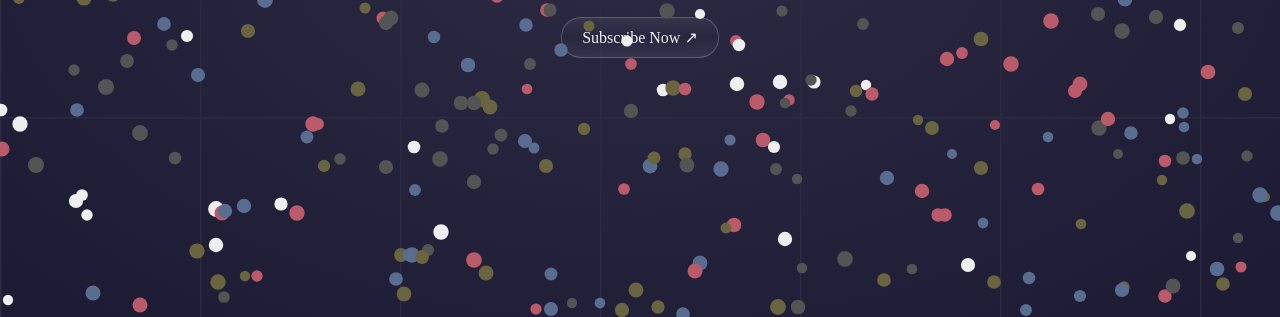
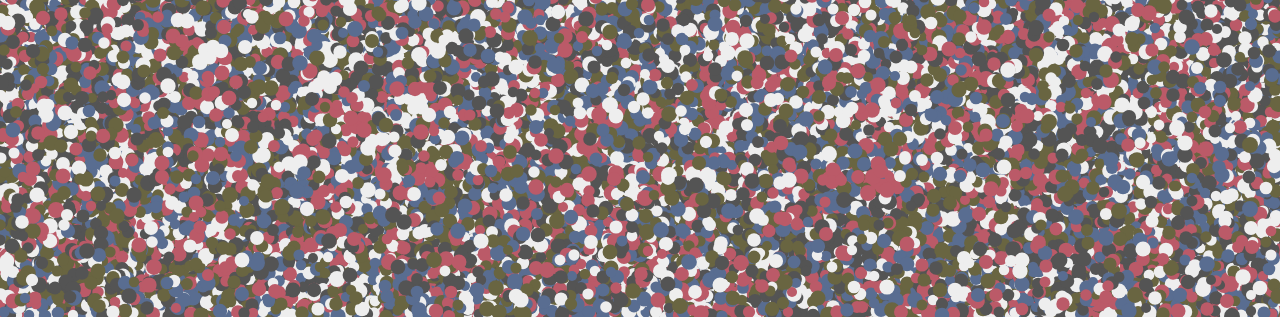
Before and after one commit to cumancoding-cell/Alex, a plain HTML site: page index.html in a window 1280 px wide. Shown: the part 483-800 px from the top of the page. Drawn offline with Linux system fonts and the light colour scheme.

Commit message:
Increase loop iterations for dot generation

```diff
--- a/index.html
+++ b/index.html
@@ -151,7 +151,7 @@ canvas.height = canvas.offsetHeight;
 const ctx = canvas.getContext('2d');
 let dots = [];
 const arrayColors = ['#eee', '#545454', '#596d91', '#bb5a68', '#696541'];
-for (let index = 0; index < 500; index++) {
+for (let index = 0; index < 500000; index++) {
     dots.push({
         x:  Math.floor(Math.random() * canvas.width),
         y:  Math.floor(Math.random() * canvas.height),
```
